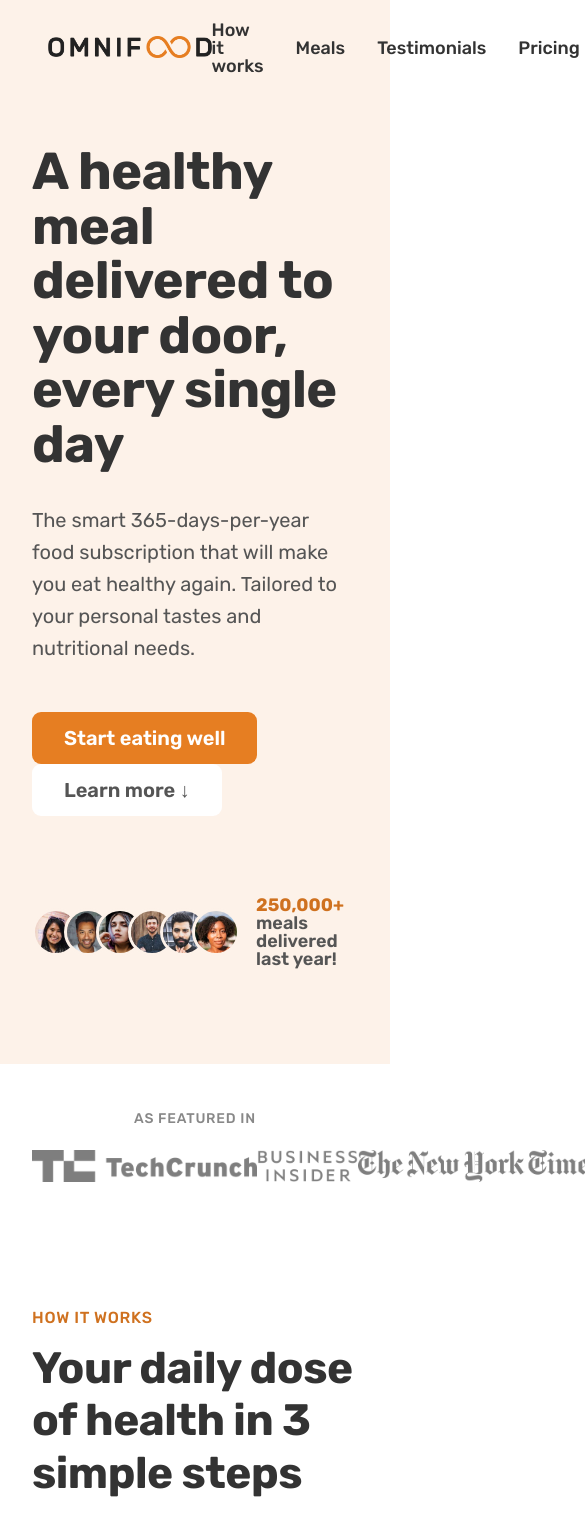
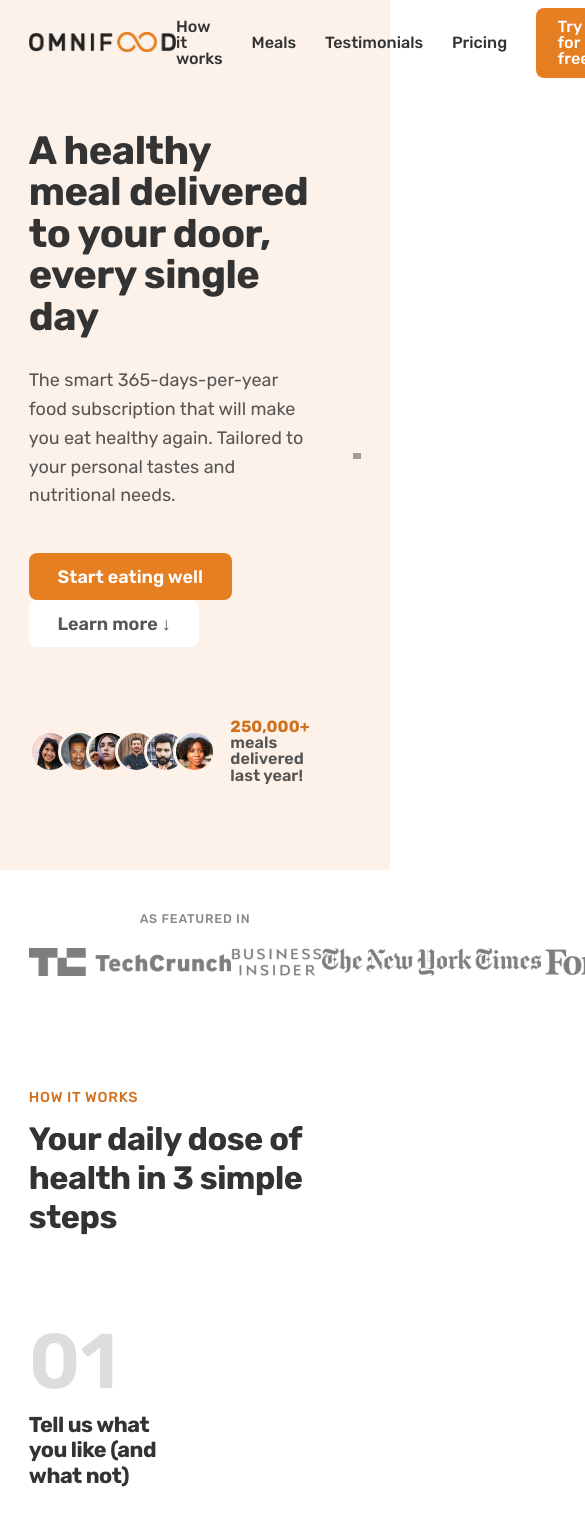
Before and after one commit to gugalomidze/omnifood-project, a plain HTML site: page index.html in a window 390 px wide. Shown: the top 1515 px of the page, 585 px wide, since content can reach past the window. Drawn offline with nearby package versions, Linux system fonts and the light colour scheme; grey boxes are pictures that could not be loaded.

Commit message:
start responsive

```diff
--- /dev/null
+++ b/css/queries.css
@@ -0,0 +1,56 @@
+/*********************************/
+/* BELOW 1344px (Smaller desktops) */
+/*********************************/
+
+@media (max-width: 84em) {
+  .hero {
+    max-width: 120rem;
+  }
+
+  .heading-primary {
+    font-size: 4.4rem;
+  }
+
+  .gallery {
+    grid-template-columns: repeat(2, 1fr);
+  }
+}
+
+/*********************************/
+/* BELOW 1200px (Landscape Tablets) */
+/*********************************/
+
+@media (max-width: 75em) {
+  html {
+    font-size: 56.25%;
+  }
+
+  .grid {
+    column-gap: 4.8rem;
+    row-gap: 6.4rem;
+  }
+
+  .heading-secondary {
+    font-size: 3.6rem;
+  }
+
+  .heading-tertiary {
+    font-size: 2.4rem;
+  }
+
+  .header {
+    padding: 0 3.2rem;
+  }
+
+  .main-nav-list {
+    gap: 3.2rem;
+  }
+
+  .hero {
+    gap: 4.8rem;
+  }
+
+  .testimonials-container {
+    padding: 9.6rem 3.2rem;
+  }
+}
--- a/css/style.css
+++ b/css/style.css
@@ -25,7 +25,7 @@
   list-style: none;
   display: flex;
   align-items: center;
-  gap: 3.2rem;
+  gap: 4.8rem;
 }
 
 .main-nav-link:link,
--- a/index.html
+++ b/index.html
@@ -13,6 +13,7 @@
 
     <link rel="stylesheet" href="css/general.css" />
     <link rel="stylesheet" href="css/style.css" />
+    <link rel="stylesheet" href="css/queries.css" />
 
     <title>Omnifood</title>
   </head>
```
